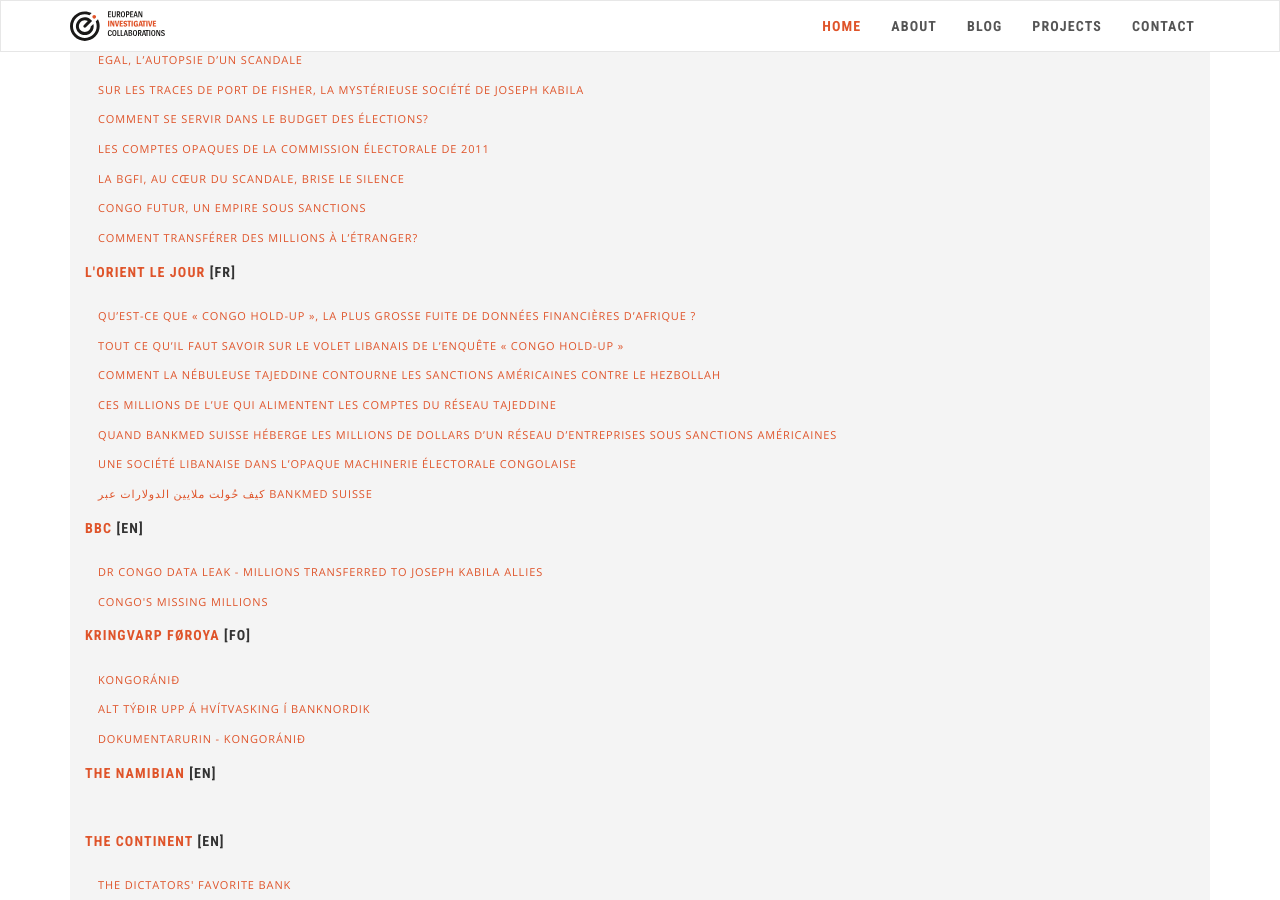
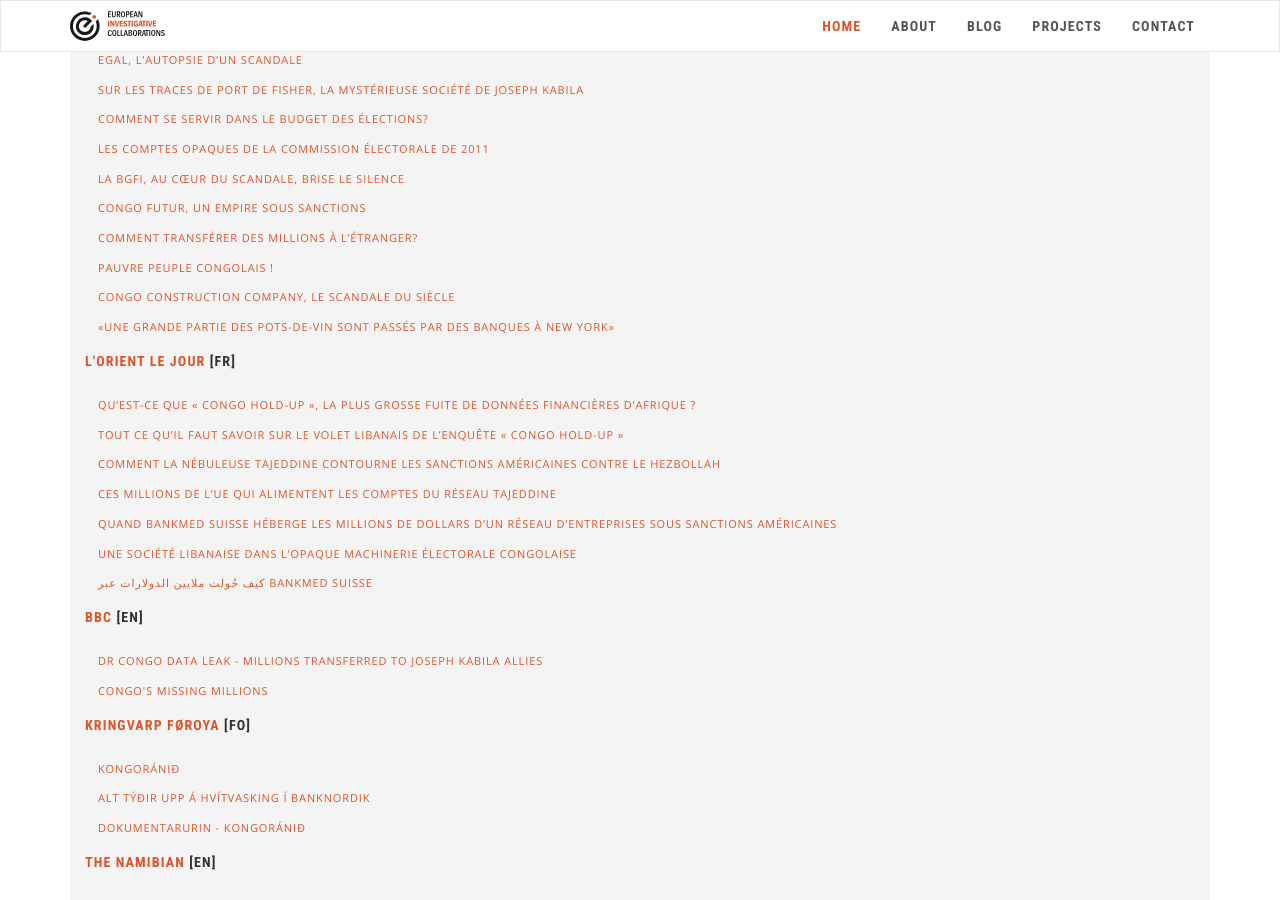
Before and after one commit to eic-network/eic-incubator.github.io, a Jekyll site: the page built from _projects/congo-holdup.md, in a window 1280 px wide and 900 px high, scrolled down 3876 px. Built offline with Jekyll 4.4.1, drawn with Linux system fonts in a browser that asks for light colours; nearby versions of some CDN libraries.

Commit message:
Update congo-holdup.md

```diff
--- a/_projects/congo-holdup.md
+++ b/_projects/congo-holdup.md
@@ -215,6 +215,12 @@ publications:
     url: https://www.rfi.fr/fr/afrique/20211126-congo-hold-up-congo-futur-un-empire-sous-sanctions
   - name: Comment transférer des millions à l’étranger?
     url: https://www.rfi.fr/fr/afrique/20211127-congo-hold-up-comment-transf%C3%A9rer-des-millions-%C3%A0-l-%C3%A9tranger
+  - name: Pauvre peuple congolais !
+    url: https://rfi.my/7x7a
+  - name: Congo Construction Company, le scandale du siècle
+    url: https://www.rfi.fr/fr/afrique/20211128-congo-hold-up-congo-construction-company-le-scandale-du-si%C3%A8cle
+  - name: «Une grande partie des pots-de-vin sont passés par des banques à New York»
+    url: https://www.rfi.fr/fr/podcasts/invit%C3%A9-afrique/20211130-congo-hold-up-une-grande-partie-des-pots-de-vin-sont-pass%C3%A9s-par-des-banques-%C3%A0-new-york
   name: Radio France Internationale
   url: https://www.rfi.fr/
 - lang: "[FR]"
```
